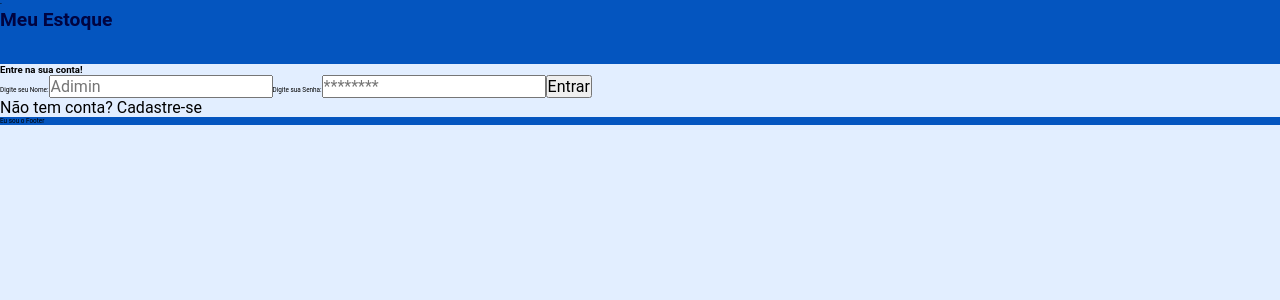
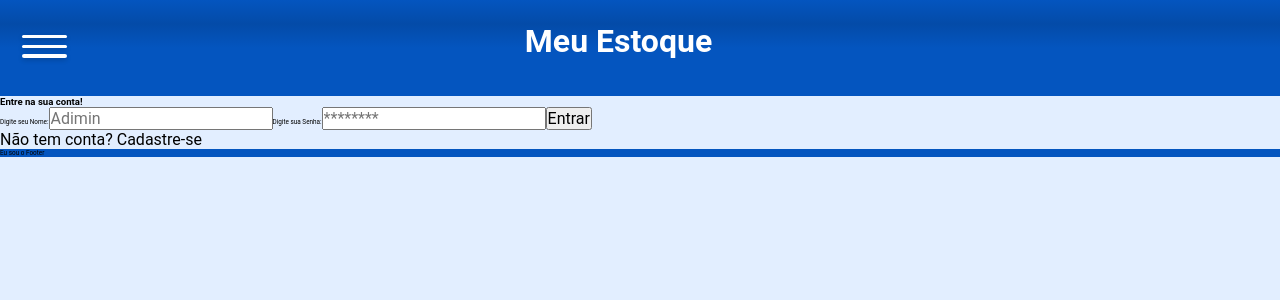
Before and after one commit to SraSidle/meu-estoque, a React (Create React App) app: page /login in a window 1280 px wide. Shown: the top 300 px of the page. Built offline with nearby package versions, Linux system fonts and the light colour scheme; no server answers.

Commit message:
feat: basic route implementation

```diff
--- a/src/components/Header/index.tsx
+++ b/src/components/Header/index.tsx
@@ -1,10 +1,11 @@
-import { SHeader } from "./style";
+import { SHeader} from "./style";
+import Menu from "components/Menu";
 
 const Header = (): JSX.Element => {
   return (
     <SHeader>
-      <i>-</i>
-      <h1>Meu Estoque</h1>
+      <Menu />
+        <h1>Meu Estoque</h1>
     </SHeader>
   );
 };
--- a/src/components/Header/style.ts
+++ b/src/components/Header/style.ts
@@ -1,10 +1,21 @@
-import { defaultTheme } from 'assets/styles/themes/default';
-import styled from 'styled-components';
+import { defaultTheme } from "assets/styles/themes/default";
+import styled from "styled-components";
+
+const gradient = `${defaultTheme.primary}, ${defaultTheme.primaryShade}, ${defaultTheme.headerColor}, ${defaultTheme.headerColorrgb}, ${defaultTheme.primaryColororBlack}`;
 
 export const SHeader = styled.header`
-    width: 100%;
-    height: 10rem;
-    background-color: ${defaultTheme.primaryColor};
+  width: 100%;
+  height: 15rem;
+  background-image: linear-gradient(${gradient});
+  display: flex;
+  justify-content: flex-start;
 
-
-`
+  h1 {
+    font-size: 5rem;
+    color: ${defaultTheme.white};
+    position: relative;
+    left: calc(50% - 18rem);
+    top: calc(50% - 4rem);
+    z-index: 1;
+  }
+`;
--- /dev/null
+++ b/src/components/Menu/index.tsx
@@ -0,0 +1,59 @@
+import { useState } from "react";
+import { SMenu, SHamburguer, SList } from "./style";
+import sair from "assets/icons/sair.png";
+import home from "assets/icons/silhueta-de-icone-de-casa.png";
+import grafico from "assets/icons/grafico-de-crescimento.png";
+import acordo from "assets/icons/marca-de-verificacao.png";
+import contrato from "assets/icons/apolice-de-seguro.png";
+import entradas from "assets/icons/seta-direita.png";
+import NavigateMenu from "components/NavigateMenu";
+
+const Menu = (): JSX.Element => {
+  const [active, setMode] = useState(false);
+
+  const toggleMode = () => {
+    setMode(!active);
+  };
+
+  return (
+    <SMenu>
+      <div
+        onClick={toggleMode}
+        className={active ? `icon icon-active` : `icon`}
+      >
+        <SHamburguer className="hamburguer hamburguer-icon"></SHamburguer>
+      </div>
+      <div className={active ? `menu menu-open` : `menu menu-close`}>
+        <SList className="list">
+          <ul className="list-Items">
+            <NavigateMenu text="Início" page="/" image={home} />
+            <NavigateMenu
+              text="Estoque Atual"
+              page="/estoque-do-usuario/id"
+              image={grafico}
+            />
+            <NavigateMenu
+              text="Entradas"
+              page="/entrada-de-mercadorias"
+              image={entradas}
+            />
+            <NavigateMenu text="Logout" page="/login" image={sair} />
+            <div className="line"></div>
+            <NavigateMenu
+              text="Termos de Uso"
+              page="/termos-de-uso"
+              image={contrato}
+            />
+            <NavigateMenu
+              text="Política de privacidade"
+              page="/politica-de-privacidade"
+              image={acordo}
+            />
+          </ul>
+        </SList>
+      </div>
+    </SMenu>
+  );
+};
+
+export default Menu;
--- /dev/null
+++ b/src/components/Menu/style.ts
@@ -0,0 +1,120 @@
+import { defaultTheme } from "assets/styles/themes/default";
+import styled from "styled-components";
+
+export const SHamburguer = styled.div`
+  top: 7rem;
+  left: 1.5rem;
+  width: 7rem;
+  height: 0.5rem;
+  background-color: white;
+  position: absolute;
+  border-radius: 3px;
+  box-shadow: 0 2px 5px rgba(0, 0, 0, 0.2);
+  transition: 0.5s;
+  z-index: 4;
+
+  &::before {
+    top: -1.5rem;
+    content: "";
+    border-radius: 3px;
+    box-shadow: 0 2px 5px rgba(0, 0, 0, 0.2);
+    position: absolute;
+    width: 7rem;
+    height: 0.5rem;
+    background: white;
+    z-index: 4;
+  }
+
+  &::after {
+    top: 1.5rem;
+    content: "";
+    border-radius: 3px;
+    box-shadow: 0 2px 5px rgba(0, 0, 0, 0.2);
+    position: absolute;
+    width: 7rem;
+    height: 0.5rem;
+    background: white;
+  }
+`;
+
+export const SMenu = styled.div`
+  .icon {
+    position: absolute;
+    z-index: 5;
+    left: 1%;
+    width: fit-content;
+    width: 15rem;
+    height: 10rem;
+    transition: ease-in-out 0.7s;
+    cursor: pointer;
+
+    &:hover {
+      transform: scale(1.025);
+    }
+  }
+
+  .menu-open {
+    width: 75rem;
+    height: 100vh;
+    background: ${defaultTheme.white};
+    box-shadow: 10px 0px 69px 0px rgba(0, 0, 0, 0.59);
+    position: absolute;
+    z-index: 4;
+  }
+
+  .menu-close {
+    display: none;
+    width: 10rem;
+  }
+
+  .icon-active ${SHamburguer} {
+    background: transparent;
+    box-shadow: 0 2px 5px transparent;
+    left: 62rem;
+    &:before {
+      width: 5rem;
+      top: 0;
+      background: ${defaultTheme.primaryColor};
+      transform: rotate(135deg);
+      box-shadow: 0 2px 5px rgba(0, 0, 0, 0.2);
+    }
+    &:after {
+      width: 5rem;
+      top: 0;
+      background: ${defaultTheme.primaryColor};
+      transform: rotate(225deg);
+      box-shadow: 0 2px 5px rgba(0, 0, 0, 0.2);
+    }
+  }
+`;
+
+export const SList = styled.div`
+  display: flex;
+  flex-direction: column;
+  left: 1%;
+  padding: 15rem 0 0;
+  flex-wrap: nowrap;
+  color: white;
+  font-size: 1.2rem;
+  font-weight: 600;
+
+  ul {
+    padding: 0;
+    list-style: none;
+
+    li {
+      margin: 2rem;
+      color: black;
+      font-size: 3rem;
+      &:hover {
+        font-weight: 700;
+      }
+    }
+
+    .line {
+      width: 75rem;
+      height: 1px;
+      background-color: ${defaultTheme.medium};
+    }
+  }
+`;
--- /dev/null
+++ b/src/components/NavigateMenu/index.tsx
@@ -0,0 +1,29 @@
+import { useNavigate } from "react-router-dom";
+import { SNavigateMenu } from "./style";
+
+type NavigateMenuProps = {
+  text: string;
+  page: string;
+  image: string;
+};
+
+const NavigateMenu = ({
+  text,
+  page,
+  image,
+}: NavigateMenuProps): JSX.Element => {
+  const navigate = useNavigate();
+
+  function toBrowser() {
+    navigate(page);
+  }
+
+  return (
+    <SNavigateMenu onClick={toBrowser}>
+      <img src={image} alt={`ícone de ${text}`} />
+      <li>{text}</li>
+    </SNavigateMenu>
+  );
+};
+
+export default NavigateMenu;
--- /dev/null
+++ b/src/components/NavigateMenu/style.ts
@@ -0,0 +1,17 @@
+import { defaultTheme } from "assets/styles/themes/default";
+import styled from "styled-components";
+
+export const SNavigateMenu = styled.div`
+  display: flex;
+  align-items: center;
+  padding: 0.5rem 1.5rem;
+  transition: ease-in-out 0.5s;
+  cursor: pointer;
+  &:hover {
+    background-color: ${defaultTheme.mediumTint};
+  }
+  img {
+    width: 4rem;
+    height: 4rem;
+  }
+`;
--- a/src/routers/index.tsx
+++ b/src/routers/index.tsx
@@ -1,12 +1,22 @@
 import Home from "pages/Home";
 import Login from "pages/Login";
+import MyStock from "pages/MyStock";
+import NotFound from "pages/NotFound";
+import PrivacyPolicy from "pages/PrivacyPolicy";
+import ProductEntry from "pages/ProductEntry";
+import TermsOfUse from "pages/TermsOfUse";
 import { Route, Routes } from "react-router-dom";
 
 const Router = (): JSX.Element => {
     return (
         <Routes>
+            <Route path="*" element={<NotFound />}/>
             <Route path="/login" element={<Login />}/>
             <Route path="/" element={<Home />}/>
+            <Route path="/estoque-do-usuario/id" element={<MyStock />}/>
+            <Route path="/entrada-de-mercadorias" element={<ProductEntry />}/>
+            <Route path="/termos-de-uso" element={<TermsOfUse />}/>
+            <Route path="/politica-de-privacidade" element={<PrivacyPolicy />}/>
         </Routes>
     )
 }
```
